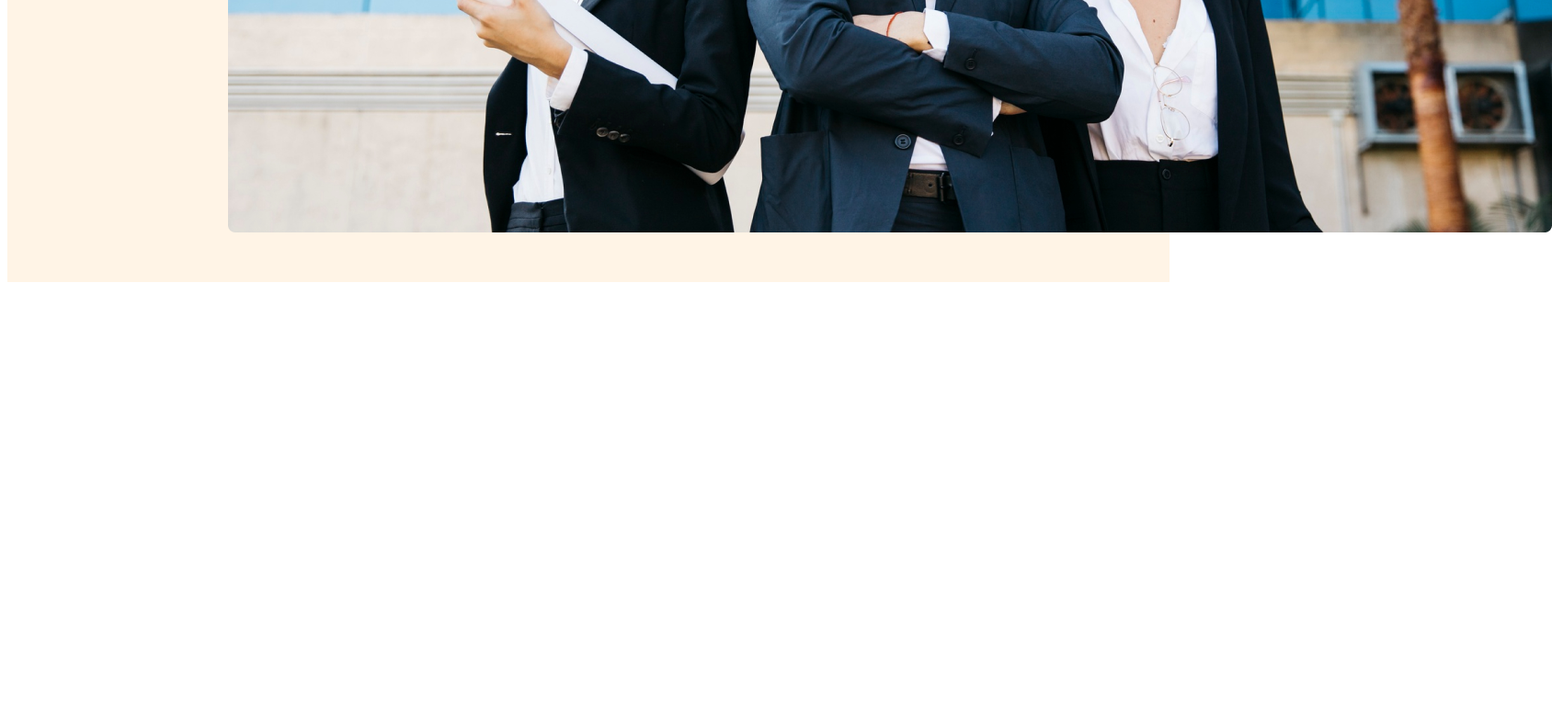
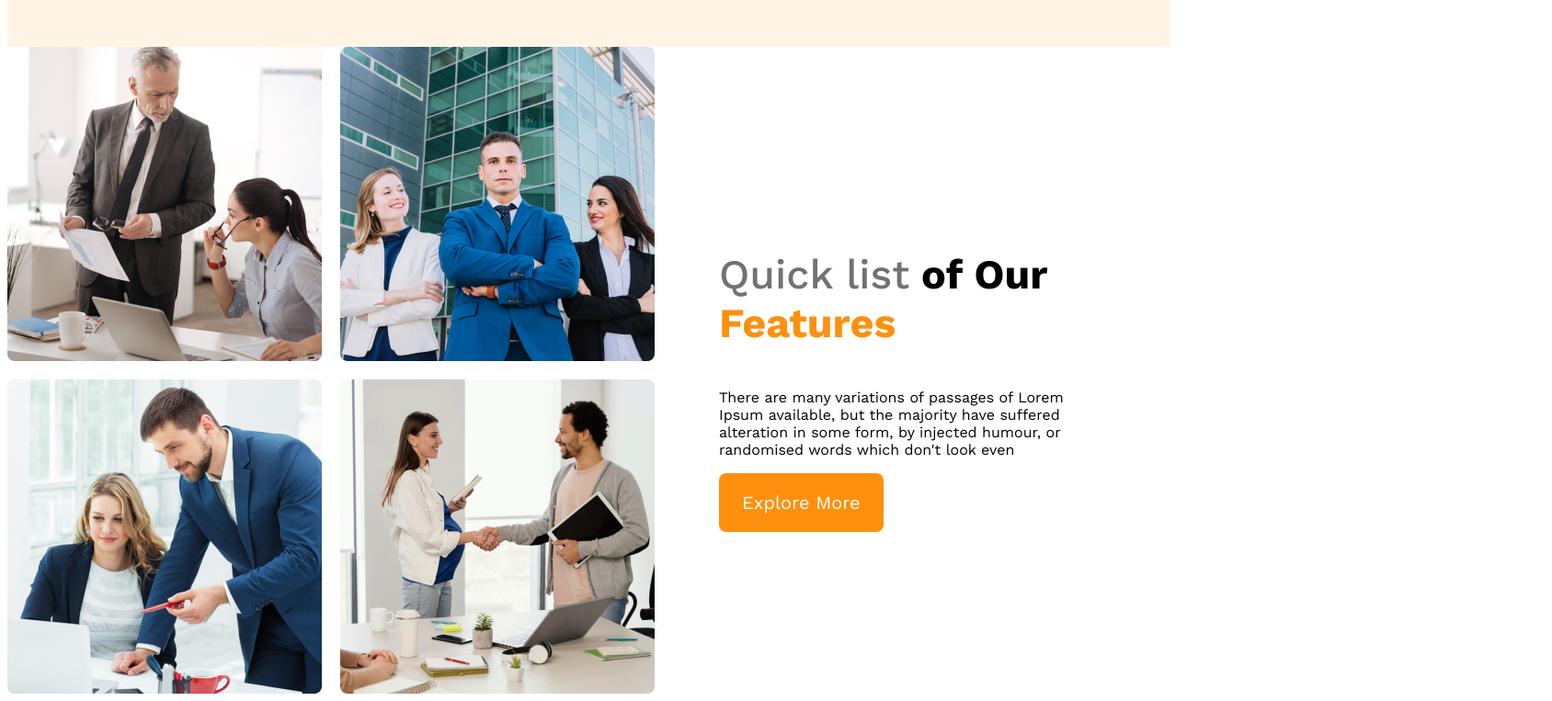
Before and after one commit to Toufiq-it/g3-architects-website, a plain HTML site: page index.html in a window 1280 px wide. Shown: the part 960-1723 px from the top of the page at 92% size, 1688 px wide, since content can reach past the window. Before the commit the page ends 1275 px from the top, so only its background shows below. Drawn offline with nearby package versions, Linux system fonts and the light colour scheme.

Commit message:
feature content added

```diff
--- a/index.html
+++ b/index.html
@@ -9,6 +9,7 @@
 </head>
 
 <body>
+    <!-- Header start -->
     <header>
         <nav>
             <h3 class="nav-title">G3 Architects</h3>
@@ -29,9 +30,23 @@
             </div>
             <img src="images/banner.png" alt="">
         </div>
+        <!-- header end -->
     </header>
     <main>
-
+        <!-- Team section -->
+        <section class="teams-container">
+            <div class="teams-img-container">
+                <img src="images/team1.png" alt="">
+                <img src="images/team2.png" alt="">
+                <img src="images/team3.png" alt="">
+                <img src="images/team4.png" alt="">
+            </div>
+            <div class="teams-content">
+                <h3 class="teams-title"><span class="quick-list">Quick list</span> <span>of Our</span> <span class="text-feature">Features</span></h3>
+                <p class="teams-description">There are many variations of passages of Lorem Ipsum available, but the majority have suffered alteration in some form, by injected humour, or randomised words which don't look even</p>
+                <button class="btn-primary">Explore More</button>
+            </div>
+        </section>
     </main>
     <footer>
 
--- a/styles/architect.css
+++ b/styles/architect.css
@@ -5,6 +5,18 @@
     font-family: 'Lato', sans-serif;
     font-family: 'Open Sans', sans-serif;
     font-family: 'Work Sans', sans-serif;
+}
+
+/* common shared styles */
+.btn-primary {
+    border-radius: 8px;
+    background: #FF900E;
+    color: #fff;
+    padding: 20px 25px;
+    font-size: 1.25rem;
+    font-weight: 400;
+    cursor: pointer;
+    border: 0;
 }
 
 /* header styles */
@@ -63,8 +75,60 @@ nav li a {
     font-size: 1rem;
     font-weight: 400;
 }
+.banner img{
+    width: 100%;
+    margin-top: 20px;
+}
 
-.btn-primary {
-    border-radius: 8px;
-    background: #FF900E;
+/* Responsive media queries */
+/* mobile device's */
+@media screen and (max-width:576px) {
+    header{
+        padding: 20px;
+    }
+    nav{
+        flex-direction: column;
+    }
 }
+
+/* tablet device's */
+@media screen and (min-width:576px) and (max-width:960px){
+    header{
+        padding: 50px;
+    }
+    nav{
+        flex-direction: column;
+    }
+}
+
+/* Main styles */
+main{
+    max-width: 1440px;
+    margin: 0 auto;
+}
+
+/* Teams styles */
+.teams-container{
+    display: flex;
+    align-items: center;
+}
+.teams-img-container{
+    display: grid;
+    grid-template-columns: repeat(2, 1fr);
+    gap: 1.25rem;
+}
+.teams-content{
+    padding-right: 70px;
+    padding-left: 70px;
+}
+.teams-title{
+    font-size: 2.8rem;
+}
+.teams-title .quick-list{
+    color: #727272;
+    font-weight: 500;
+}
+.teams-title .text-feature{
+    color: #FF900E;
+    font-weight: 700;
+}
```
